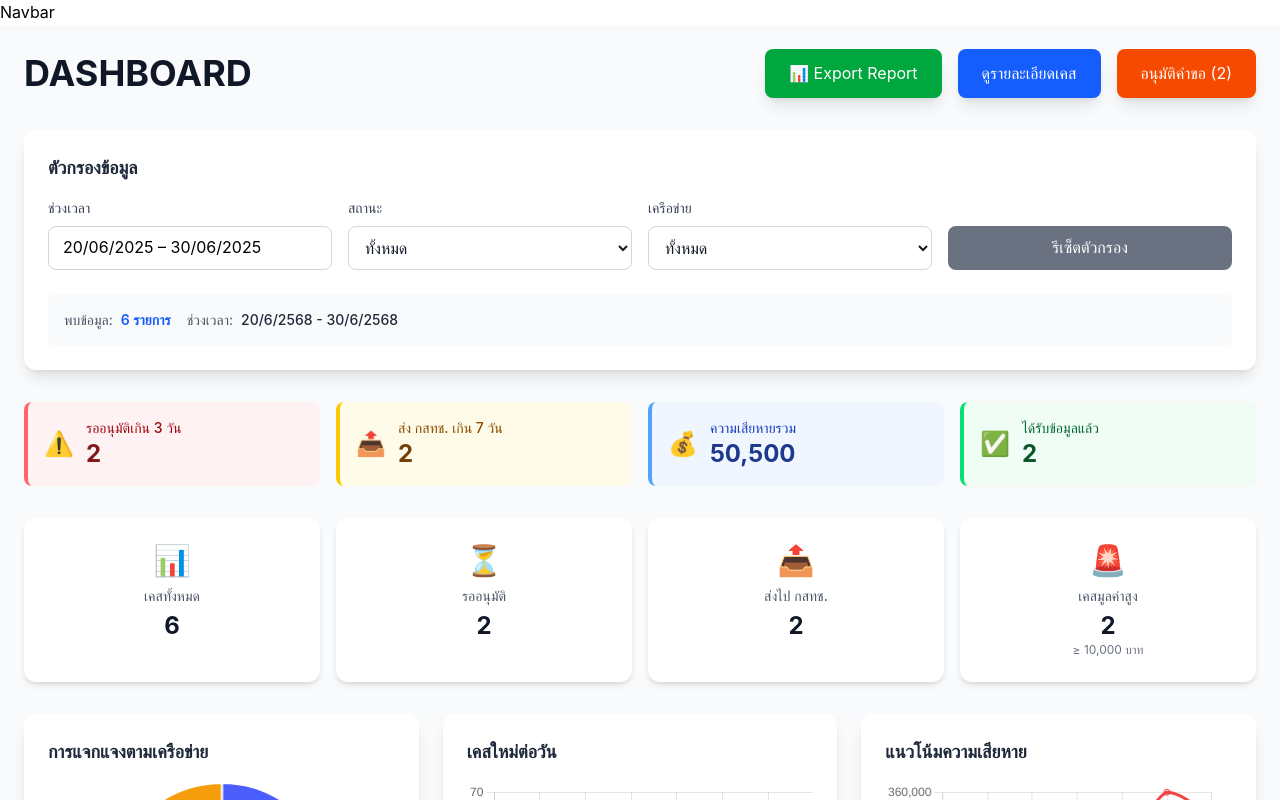
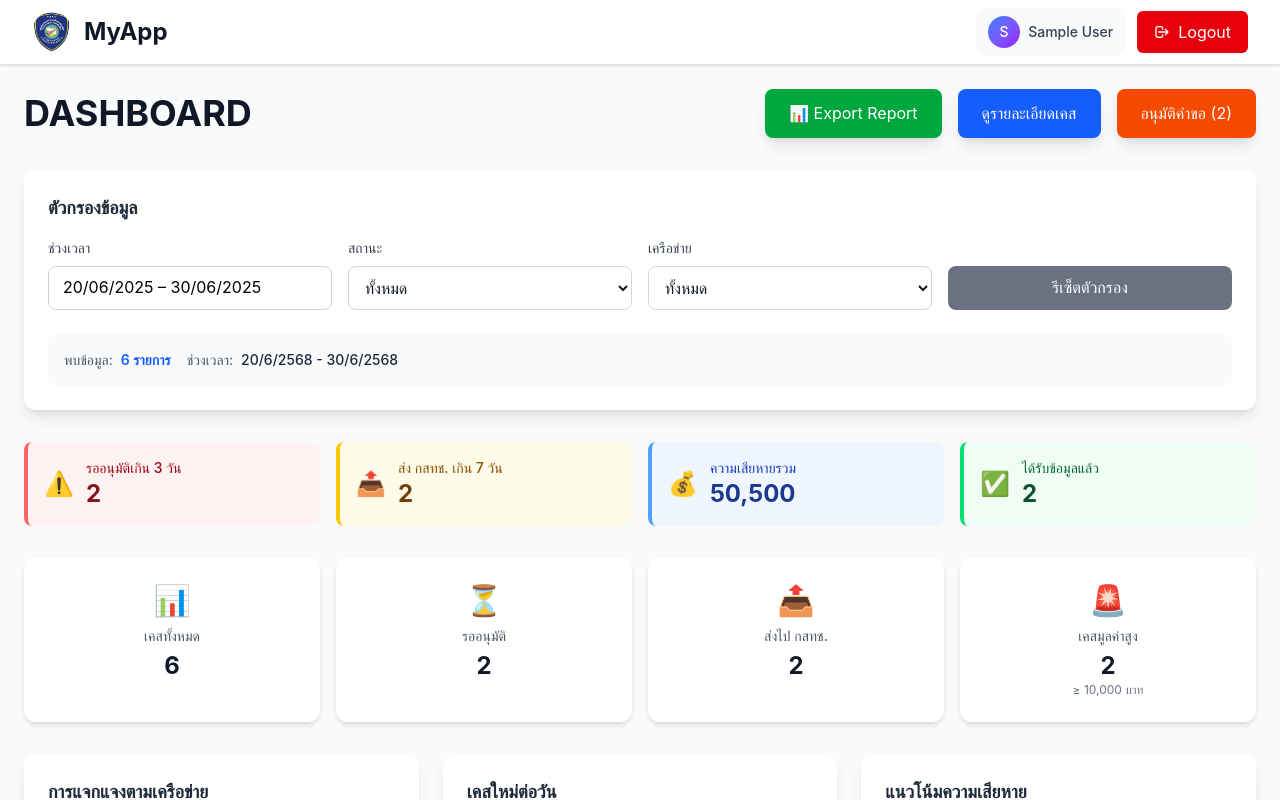
Before and after one commit to KpSuphakorn/SMS_sender, a Next.js app in the folder Frontend/sms-sender-frontend/: page /dashboard in a window 1280 px wide. Shown: the top 800 px of the page. Built offline with nearby package versions, Linux system fonts and the light colour scheme; no server answers; sample sign-in values are in the browser's storage.

Commit message:
hix hydration on login page + wrap up provider + complelte nav bar

```diff
--- a/Frontend/sms-sender-frontend/src/app/(withnavbar)/layout.tsx
+++ b/Frontend/sms-sender-frontend/src/app/(withnavbar)/layout.tsx
@@ -1,11 +1,142 @@
-// app/dashboard/layout.tsx หรือ .jsx
-import React from 'react';
+"use client";
+import React, { useState } from 'react';
+import { useSession, signOut } from 'next-auth/react';
+import Image from 'next/image';
+import Link from 'next/link';
 
 export default function Layout({ children }: { children: React.ReactNode }) {
+  const { data: session } = useSession();
+  const [isMenuOpen, setIsMenuOpen] = useState(false);
+
+  const handleSignOut = () => {
+    signOut({ callbackUrl: '/login' }); // will clear login token
+  };
+
   return (
-    <div>
-      <h1>Navbar</h1>
-      {children}
+    <div className="min-h-screen bg-gray-50">
+      <nav className="bg-white shadow-sm border-b border-gray-200 sticky top-0 z-50">
+        <div className="max-w-7xl mx-auto px-4 sm:px-6 lg:px-8">
+          <div className="flex justify-between items-center h-16">
+            {/* Logo/Brand */}
+            <Link href="/mainmenu" className="flex items-center space-x-3 flex-shrink-0 group">
+              <Image src="/ccib-logo.png" alt="CCIB Logo" width={40} height={40} className="rounded-full group-hover:scale-105 transition-transform duration-200" />
+              <h1 className="text-2xl font-bold text-gray-900 group-hover:text-blue-600 transition-colors duration-200 cursor-pointer">
+                MyApp
+              </h1>
+            </Link>
+
+            {/* Desktop Navigation */}
+            <div className="hidden md:flex items-center space-x-6">
+              {session?.user ? (
+                <>
+                  {/* User Info */}
+                  <div className="flex items-center space-x-3">
+                    <div className="flex items-center space-x-2 px-3 py-2 rounded-lg bg-gray-50 hover:bg-gray-100 transition-colors duration-200">
+                      <div className="w-8 h-8 bg-gradient-to-br from-blue-500 to-purple-600 rounded-full flex items-center justify-center text-white text-sm font-medium">
+                        {session.user.name?.charAt(0).toUpperCase() || 'U'}
+                      </div>
+                      <span className="text-gray-700 font-medium text-sm">
+                        {session.user.name}
+                      </span>
+                    </div>
+
+                    {/* Logout Button */}
+                    <button
+                      onClick={handleSignOut}
+                      className="inline-flex items-center px-4 py-2 border border-transparent text-sm font-medium rounded-md text-white bg-red-600 hover:bg-red-700 focus:outline-none focus:ring-2 focus:ring-offset-2 focus:ring-red-500 transition-all duration-200 transform hover:scale-105"
+                    >
+                      <svg className="w-4 h-4 mr-2" fill="none" stroke="currentColor" viewBox="0 0 24 24">
+                        <path strokeLinecap="round" strokeLinejoin="round" strokeWidth={2} d="M17 16l4-4m0 0l-4-4m4 4H7m6 4v1a3 3 0 01-3 3H6a3 3 0 01-3-3V7a3 3 0 013-3h4a3 3 0 013 3v1" />
+                      </svg>
+                      Logout
+                    </button>
+                  </div>
+                </>
+              ) : (
+                <div className="flex items-center space-x-4">
+                  <button className="text-gray-700 hover:text-blue-600 px-3 py-2 text-sm font-medium transition-colors duration-200">
+                    Login
+                  </button>
+                  <button className="bg-blue-600 hover:bg-blue-700 text-white px-4 py-2 rounded-md text-sm font-medium transition-all duration-200 transform hover:scale-105">
+                    Sign Up
+                  </button>
+                </div>
+              )}
+            </div>
+
+            {/* Mobile menu button */}
+            <div className="md:hidden">
+              <button
+                onClick={() => setIsMenuOpen(!isMenuOpen)}
+                className="inline-flex items-center justify-center p-2 rounded-md text-gray-700 hover:text-blue-600 hover:bg-gray-100 focus:outline-none focus:ring-2 focus:ring-inset focus:ring-blue-500 transition-colors duration-200"
+                aria-expanded="false"
+              >
+                <span className="sr-only">Open main menu</span>
+                {!isMenuOpen ? (
+                  <svg className="block h-6 w-6" fill="none" viewBox="0 0 24 24" stroke="currentColor">
+                    <path strokeLinecap="round" strokeLinejoin="round" strokeWidth={2} d="M4 6h16M4 12h16M4 18h16" />
+                  </svg>
+                ) : (
+                  <svg className="block h-6 w-6" fill="none" viewBox="0 0 24 24" stroke="currentColor">
+                    <path strokeLinecap="round" strokeLinejoin="round" strokeWidth={2} d="M6 18L18 6M6 6l12 12" />
+                  </svg>
+                )}
+              </button>
+            </div>
+          </div>
+
+          {/* Mobile Navigation Menu */}
+          {isMenuOpen && (
+            <div className="md:hidden border-t border-gray-200 bg-white">
+              <div className="px-2 pt-2 pb-3 space-y-1">
+                {session?.user ? (
+                  <>
+                    {/* Mobile User Info */}
+                    <div className="flex items-center space-x-3 px-3 py-2 rounded-md bg-gray-50">
+                      <div className="w-10 h-10 bg-gradient-to-br from-blue-500 to-purple-600 rounded-full flex items-center justify-center text-white font-medium">
+                        {session.user.name?.charAt(0).toUpperCase() || 'U'}
+                      </div>
+                      <div>
+                        <p className="text-gray-900 font-medium">{session.user.name}</p>
+                        {session.user.email && (
+                          <p className="text-gray-500 text-sm">{session.user.email}</p>
+                        )}
+                      </div>
+                    </div>
+
+                    {/* Mobile Logout Button */}
+                    <button
+                      onClick={handleSignOut}
+                      className="w-full text-left px-3 py-2 rounded-md text-red-600 hover:text-red-800 hover:bg-red-50 font-medium transition-colors duration-200"
+                    >
+                      <div className="flex items-center">
+                        <svg className="w-5 h-5 mr-3" fill="none" stroke="currentColor" viewBox="0 0 24 24">
+                          <path strokeLinecap="round" strokeLinejoin="round" strokeWidth={2} d="M17 16l4-4m0 0l-4-4m4 4H7m6 4v1a3 3 0 01-3 3H6a3 3 0 01-3-3V7a3 3 0 013-3h4a3 3 0 013 3v1" />
+                        </svg>
+                        Logout
+                      </div>
+                    </button>
+                  </>
+                ) : (
+                  <div className="space-y-2">
+                    <button className="w-full text-left px-3 py-2 rounded-md text-gray-700 hover:text-blue-600 hover:bg-gray-50 font-medium transition-colors duration-200">
+                      Login
+                    </button>
+                    <button className="w-full text-left px-3 py-2 rounded-md bg-blue-600 text-white hover:bg-blue-700 font-medium transition-colors duration-200">
+                      Sign Up
+                    </button>
+                  </div>
+                )}
+              </div>
+            </div>
+          )}
+        </div>
+      </nav>
+
+      {/* Main Content */}
+      <main className="flex-1">
+        {children}
+      </main>
     </div>
   );
 }
--- a/Frontend/sms-sender-frontend/src/app/(withoutnavbar)/login/page.tsx
+++ b/Frontend/sms-sender-frontend/src/app/(withoutnavbar)/login/page.tsx
@@ -13,10 +13,10 @@ export default function LoginPage() {
 
   const handleLogin = async () => {
     const res = await signIn("credentials", {
-      redirect: false,
+      redirect: true,
       email,
       password,
-      callbackUrl: "/",
+      callbackUrl: "/mainmenu",
     });
 
     if (res?.error) {
--- a/Frontend/sms-sender-frontend/src/app/page.tsx
+++ b/Frontend/sms-sender-frontend/src/app/page.tsx
@@ -3,5 +3,5 @@
 import { redirect } from 'next/navigation'
 
 export default async function Home() {
-  redirect('/mainmenu')
+  redirect('/login')
 }
--- a/Frontend/sms-sender-frontend/src/app/providers.tsx
+++ b/Frontend/sms-sender-frontend/src/app/providers.tsx
@@ -1,11 +1,14 @@
 'use client';
 
 import { MantineProvider } from '@mantine/core';
+import { SessionProvider } from "next-auth/react";
 
 export function Providers({ children }: { children: React.ReactNode }) {
   return (
-    <MantineProvider>
-      {children}
-    </MantineProvider>
+    <SessionProvider>
+      <MantineProvider>
+        {children}
+      </MantineProvider>
+    </SessionProvider>
   );
 }
--- a/Frontend/sms-sender-frontend/src/middleware.ts
+++ b/Frontend/sms-sender-frontend/src/middleware.ts
@@ -1,5 +1,5 @@
 export { default } from "next-auth/middleware";
 
 export const config = {
-  matcher: ["/", "/history"], // ใส่หน้าที่จะต้อง login ก่อน
+  matcher: ["/mainmenu/:path*", "/history", "/all-data/:path*"], // Add more as needed
 };
```
